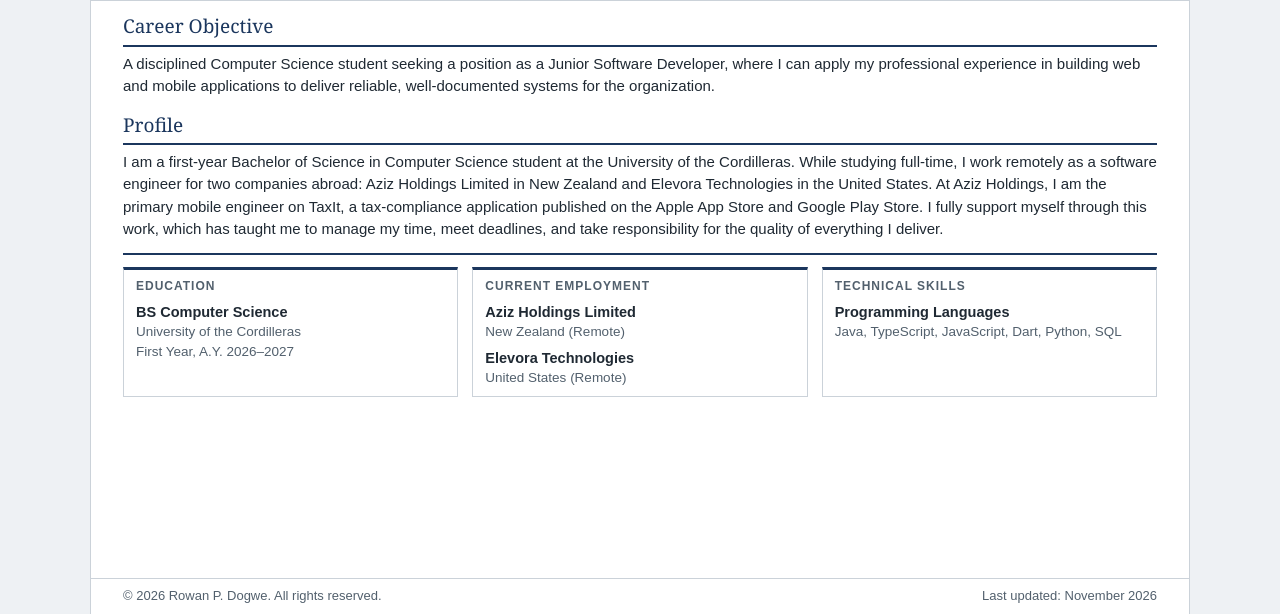
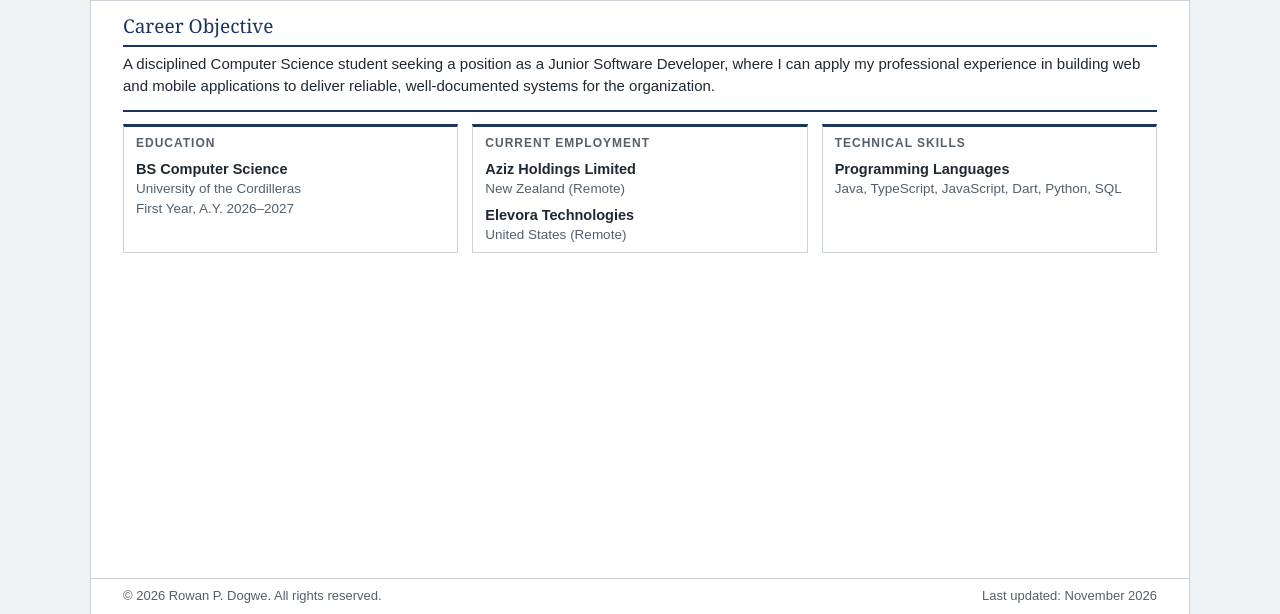
Before and after one commit to ChaanBiz/rowan-dogwe, a plain HTML site: page index.html in a window 1280 px wide. Shown: the part 186-800 px from the top of the page. Drawn offline with Linux system fonts and the light colour scheme.

Commit message:
Delete profile section from index.htmljhfvs
Removed personal profile section from index.htmlsedrfvgserfv

```diff
--- a/index.html
+++ b/index.html
@@ -55,19 +55,6 @@
         </p>
       </section>
 
-      <section>
-        <h2>Profile</h2>
-        <p>
-          I am a first-year Bachelor of Science in Computer Science student at the University of the
-          Cordilleras. While studying full-time, I work remotely as a software engineer for two companies
-          abroad: Aziz Holdings Limited in New Zealand and Elevora Technologies in the United States.
-          At Aziz Holdings, I am the primary mobile engineer on TaxIt, a tax-compliance application
-          published on the Apple App Store and Google Play Store. I fully support myself through this
-          work, which has taught me to manage my time, meet deadlines, and take responsibility for the
-          quality of everything I deliver.
-        </p>
-      </section>
-
       <section class="glance-sec" aria-label="At a glance">
         <div class="glance">
 
```
